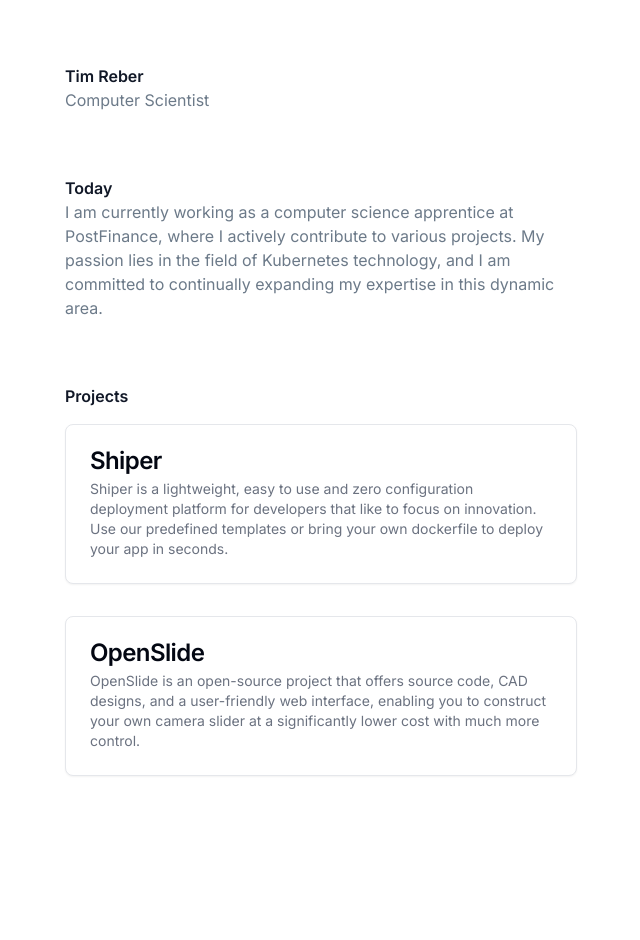
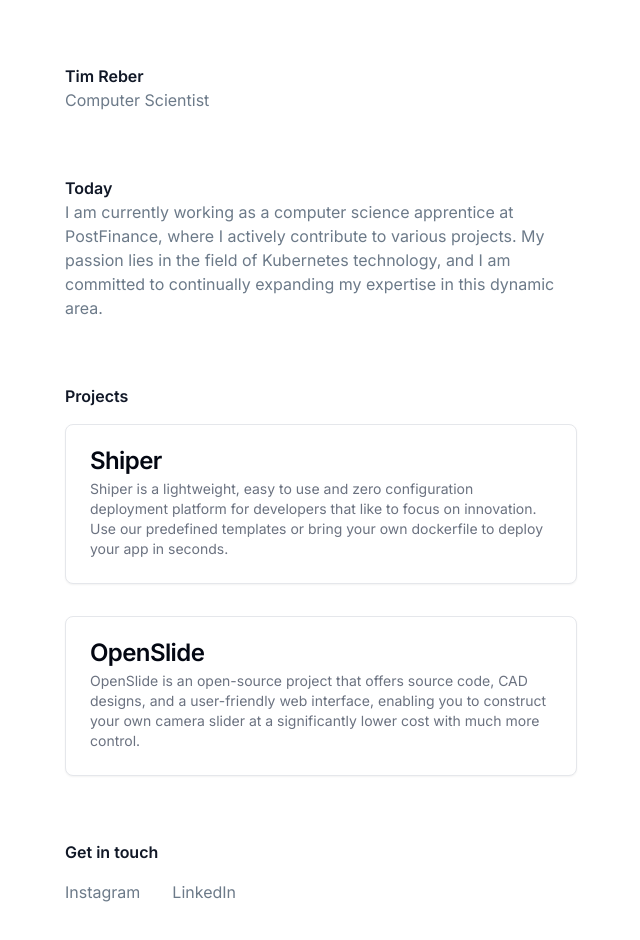
Before and after one commit to sempex/portfolio, a Next.js app: page / in a window 1280 px wide. Shown: the top 940 px of the page, without its empty margins (319-959 px from the left). Before the commit the page ends 840 px from the top, so only its background shows below. Built offline with nearby package versions, Linux system fonts and the light colour scheme.

Commit message:
feat: add links

```diff
--- a/app/page.tsx
+++ b/app/page.tsx
@@ -12,18 +12,18 @@
   return (
     <main className='w-screen'>
       <div className='flex flex-col items-start space-y-16 p-16 w-2/4 mx-auto'>
-        <div className='justify-end'>
+        <div className=''>
           <a className='text-primary font-semibold'>Tim Reber</a>
           <br />
           <a className='text-secondary'>Computer Scientist</a>
         </div>
-        <div className='justify-end'>
+        <div className=''>
           <a className='text-primary font-semibold'>Today</a>
           <br />
           <a className='text-secondary'>I am currently working as a computer science apprentice at PostFinance, where I actively contribute to various projects.
             My passion lies in the field of Kubernetes technology, and I am committed to continually expanding my expertise in this dynamic area.</a>
         </div>
-        <div className='justify-end'>
+        <div className=''>
           <a className='text-primary font-semibold'>Projects</a>
           <div className="grid grid-cols-1 gap-8 mt-4">
             <a href="https://shiper.app/">
@@ -52,6 +52,13 @@
             </a>
           </div>
         </div>
+        <div>
+          <a className="text-primary font-semibold">Get in touch</a>
+          <div className="grid grid-cols-3 gap-8 mt-4">
+          <a className="text-secondary" href="https://www.instagram.com/timreber_/">Instagram</a>
+          <a className="text-secondary" href="https://www.linkedin.com/in/tim-reber-79a337230/">LinkedIn</a>
+          </div>
+        </div>
       </div>
     </main>
   )
```
